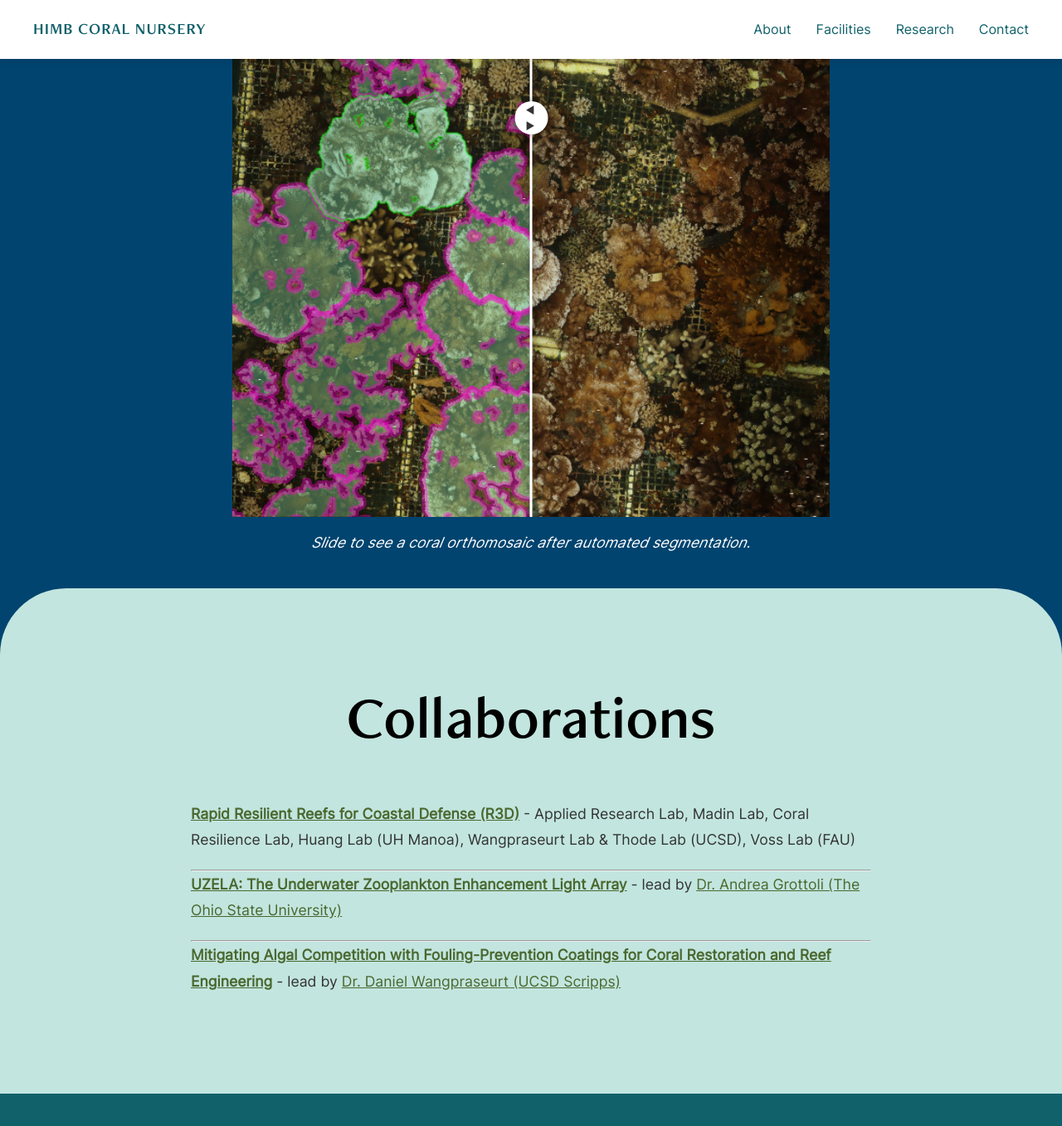
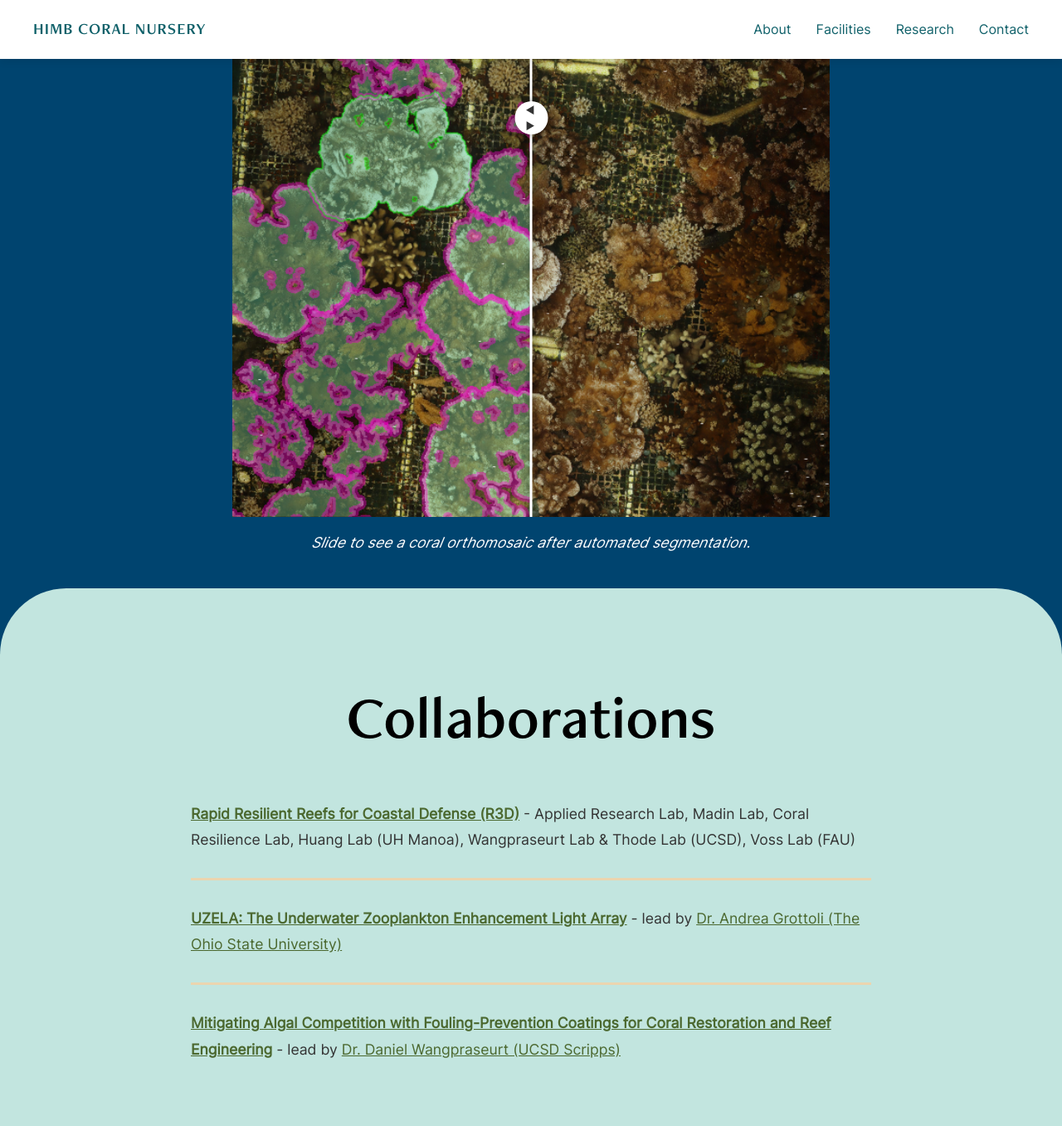
Before and after one commit to himb-coral-nursery/himb-coral-nursery.github.io, a Jekyll site: the page built from research.md, in a window 1280 px wide and 1400 px high, scrolled down 1517 px. Shown: the top 1357 px of the window at 83% size. Built offline with Jekyll 4.4.1, drawn with Linux system fonts in a browser that asks for light colours; before the commit the page ends 2835 px from its top, so only the background shows below that.

Commit message:
Update style.css

```diff
--- a/assets/css/style.css
+++ b/assets/css/style.css
@@ -413,6 +413,31 @@ h1, h2, h3, .logo {
   margin-right: auto;
   padding-left: 40px;
   padding-right: 40px;
+}
+
+/* Horizontal rules in colored sections */
+.section-1 hr {
+  border: none;
+  border-top: 3px solid #fff;
+  margin: 30px 0;
+}
+
+.section-2 hr {
+  border: none;
+  border-top: 3px solid #45BBE6;
+  margin: 30px 0;
+}
+
+.section-3 hr {
+  border: none;
+  border-top: 3px solid #EBD5AF;
+  margin: 30px 0;
+}
+
+.section-4 hr {
+  border: none;
+  border-top: 3px solid #76C7C3;
+  margin: 30px 0;
 }
 
 /* ==========================================================================
```
